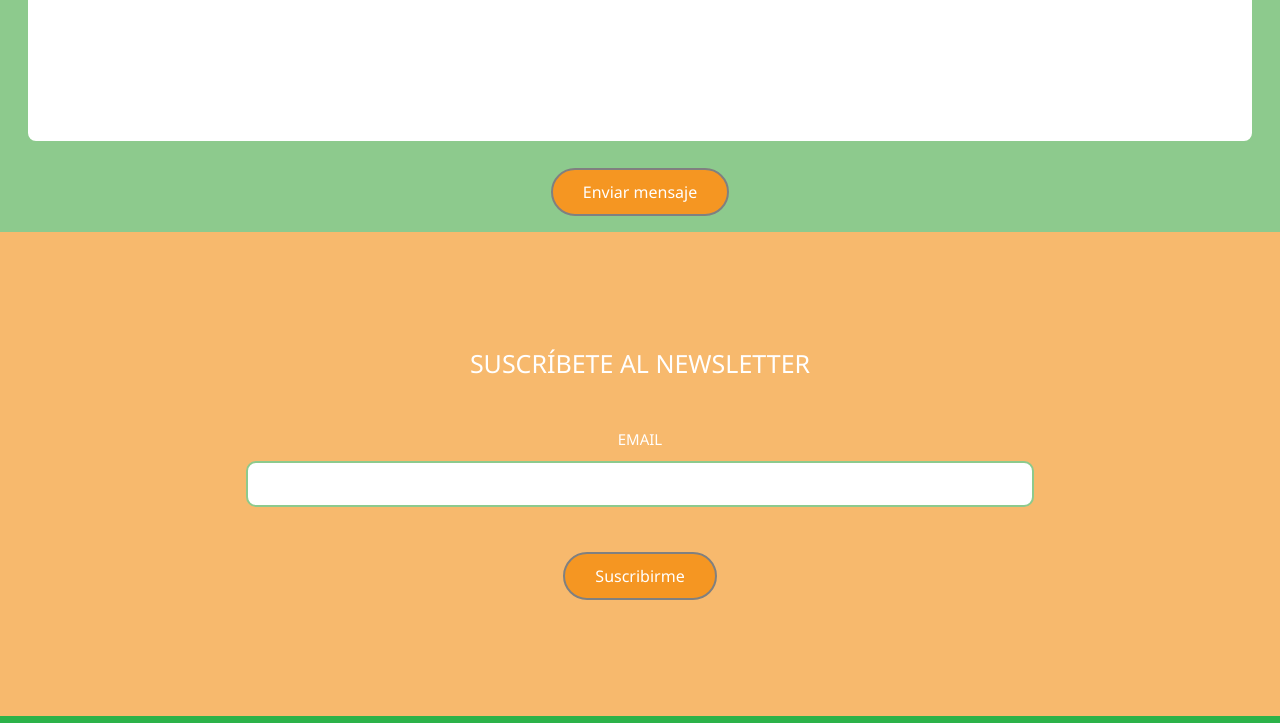
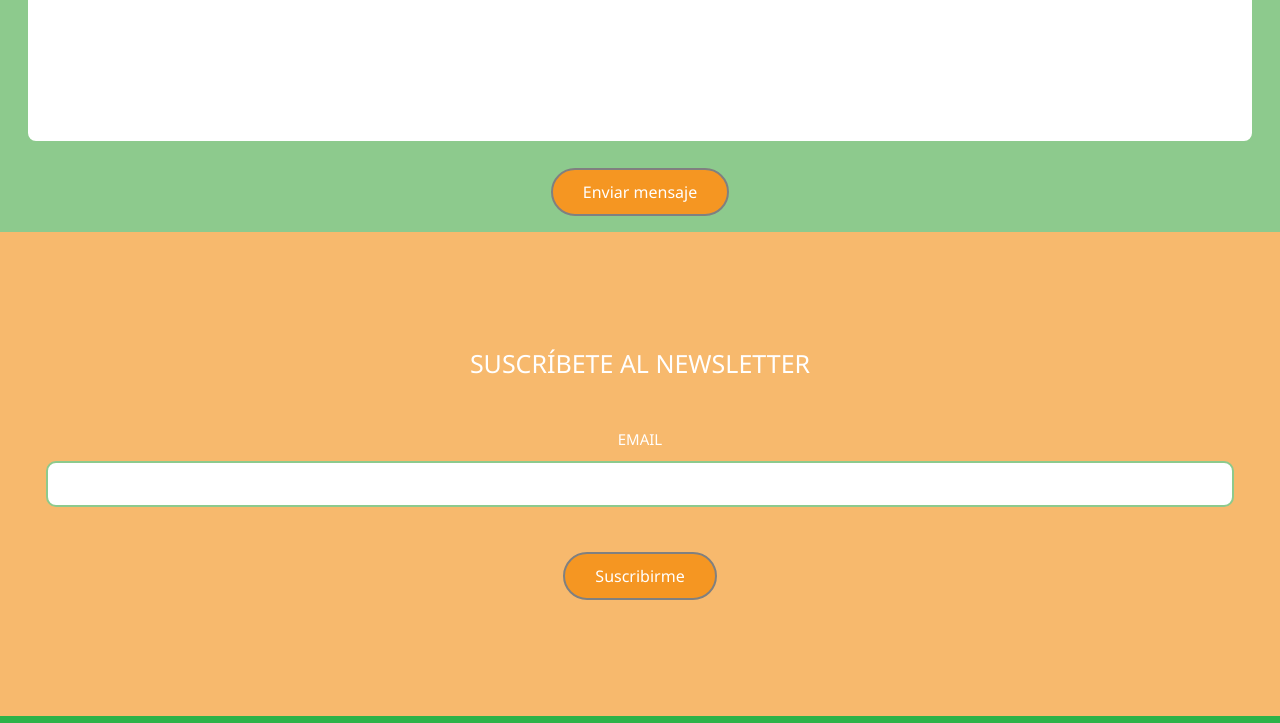
Before and after one commit to seleneal1996/TIENDA-VIRTUAL-ZANAHORIA, a plain HTML site: page pages/contacto.html in a window 1280 px wide. Shown: the part 704-1427 px from the top of the page. Drawn offline with nearby package versions, Linux system fonts and the light colour scheme.

Commit message:
cambios al css #newsletter

```diff
--- a/css/style.css
+++ b/css/style.css
@@ -175,7 +175,7 @@ header{
 
 /*FORMULARIO*/
 #newsletter{
-  padding:100px 200px;
+  padding:100px 0px;
 }
 #newsletter h4{
   text-align: center;
```
